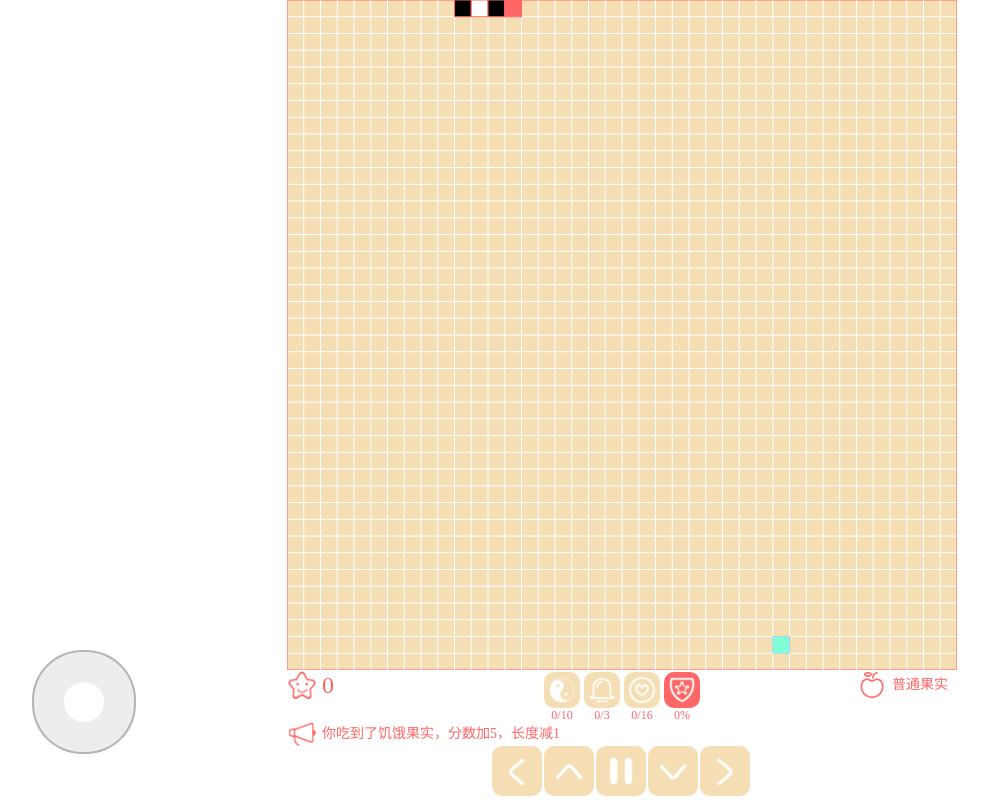
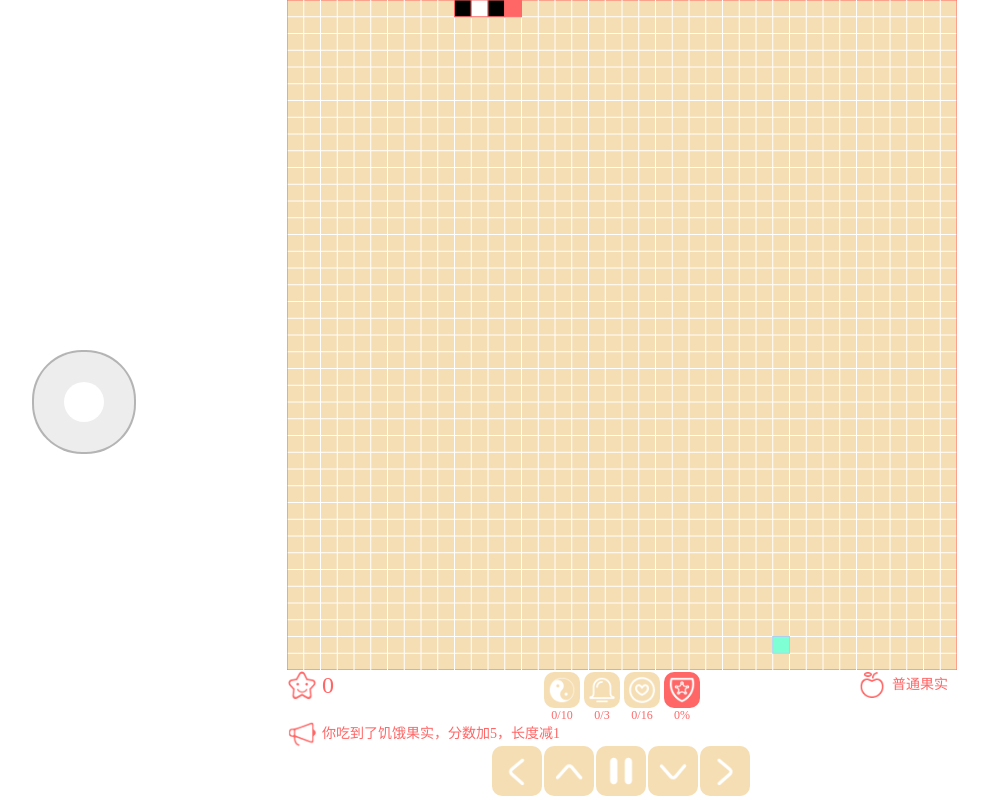
Before and after one commit to guanziheng/Snake, a plain HTML site: page index.html in a window 1280 px wide. Shown: the top 800 px of the page, without its empty margins (18-1006 px from the left). Drawn offline with Linux system fonts and the light colour scheme.

Commit message:
Update index.html

```diff
--- a/index.html
+++ b/index.html
@@ -190,7 +190,7 @@
 			height: 100px;
 			position: absolute;
 			left: 50px;
-			top: 650px;
+			top: 350px;
 			background: rgba(220,220,220,0.5);
 			border-radius: 50px;
 			border: 2px solid rgba(125,125,125,0.5);
```
